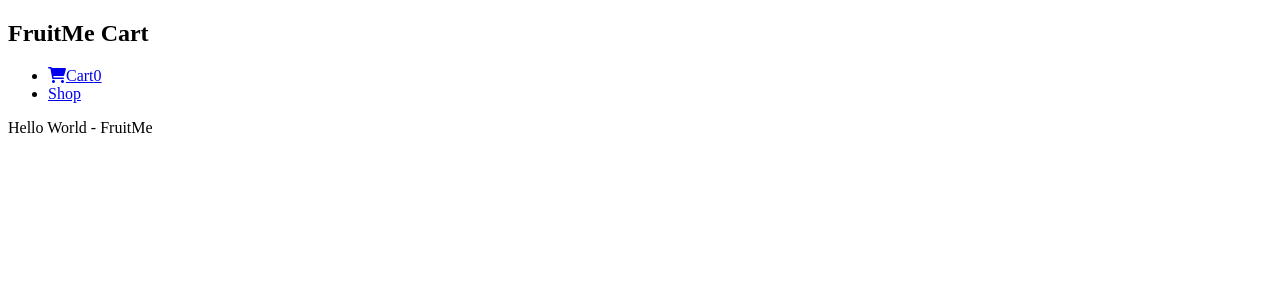
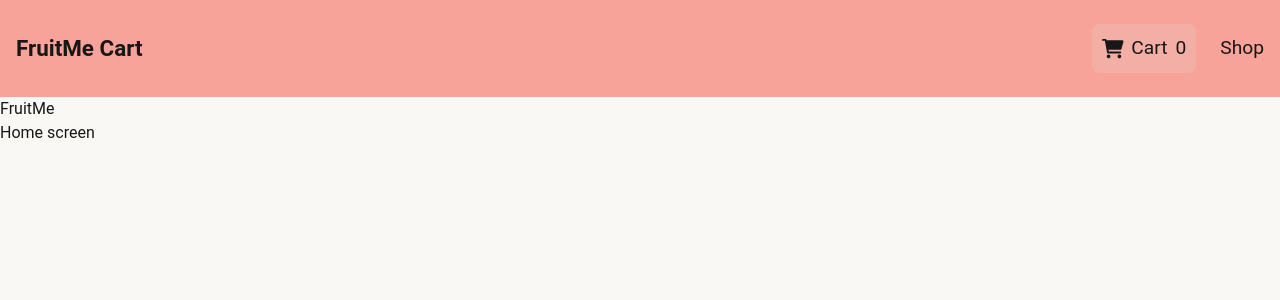
Before and after one commit to halmai-mcrae/frulu-store, a React (Create React App) app in the folder frontend/: page / in a window 1280 px wide. Shown: the top 300 px of the page. Built offline with nearby package versions, Linux system fonts and the light colour scheme.

Commit message:
Add Navbar CSS and render components on App.jsx correctly

```diff
--- a/frontend/src/App.js
+++ b/frontend/src/App.jsx
@@ -6,17 +6,18 @@ import ProductScreen from './screens/ProductScreen'
 import CartScreen from './screens/CartScreen'
 //Components
 import Navbar from './components/Navbar'
+
 function App() {
   return (
     <>
       <Router>
         <Navbar />
-        Hello World - FruitMe
+        FruitMe
         <main>
           <Routes>
-            <Route exact path="/" component={HomeScreen} />
-            <Route path="/product/:id" component={ProductScreen} />
-            <Route path="/cart" component={CartScreen} />
+            <Route path="/" element={ <HomeScreen />} />
+            <Route path="/product/:id" element={ <ProductScreen /> } />
+            <Route path="/cart" element={ <CartScreen />} />
           </Routes>
         </main>
       </Router>
@@ -27,9 +28,9 @@ function App() {
 export default App
 
 //ToDo:
-//Navbar
+//Navbar - done
 //SideDrawer
 //Backdrop
 //HomeScreen
 //ProductScreen
-//CartScreen
+//CartScreen - in progress
--- a/frontend/src/components/Navbar.css
+++ b/frontend/src/components/Navbar.css
@@ -0,0 +1,88 @@
+.navbar {
+  width: 100%;
+  background-color: #f7a399;
+  display: flex;
+  justify-content: space-between;
+  align-items: center;
+  padding: 1.5rem 1rem;
+  z-index: 50;
+}
+
+.navbar__logo h2 {
+  color: #171717;
+  font-size: 1.4rem;
+  cursor: pointer;
+}
+
+.navbar__links {
+  display: flex;
+  align-items: center;
+  list-style: none;
+}
+
+.navbar__links li {
+  padding-left: 1.5rem;
+}
+
+.navbar__links li a {
+  color: #171717;
+  display: flex;
+  font-size: 1.2rem;
+  text-decoration: none;
+  cursor: pointer;
+  align-items: center;
+}
+
+.navbar__links li a span {
+  display: flex;
+  align-items: center;
+  margin-left: 8px;
+}
+
+.cartlink {
+  background-color: #F3AEA6;
+  padding: 10px;
+  border-radius: 8px;
+}
+
+.cartlink:hover {
+  background-color: #f7a399;
+  border-radius: 1px;
+  color: rgb(249, 248, 245);
+}
+
+.cartlogo__badge {
+  border-radius: 50%;
+  margin-left: 8px;
+  display: flex;
+  justify-content: center;
+  text-align: center;
+}
+
+.hamburgermenu {
+  width: 30px;
+  height: 30px;
+  display: none;
+  flex-direction: column;
+  justify-content: space-between;
+  align-items: center;
+}
+
+.hamburgermenu div {
+  width: 100%;
+  height: 2px;
+  background-color: #171717;
+}
+
+.hamburgermenu:hover div {
+  background-color: rgb(249, 248, 245);
+}
+
+@media (max-width: 960px) {
+  .navbar__links{
+    display: none;
+  }
+  .hamburgermenu {
+    display: flex;
+  }
+}
--- a/frontend/src/components/Navbar.jsx
+++ b/frontend/src/components/Navbar.jsx
@@ -11,11 +11,13 @@ const Navbar = () => {
       {/* links */}
       <ul className="navbar__links">
         <li>
-          <Link to="/cart">
+          <Link to="/cart" className='cartlink'>
             {/* icon */}
             <i className="fas fa-shopping-cart"></i>
+            <span>
             Cart
             <span className="cartlogo__badge">0</span>
+            </span>
           </Link>
         </li>
         <li>
@@ -23,10 +25,11 @@ const Navbar = () => {
         </li>
       </ul>
       {/* hamburger menu */}
-      <div className="hamburgermenu"></div>
+      <div className="hamburgermenu">
       <div></div>
       <div></div>
       <div></div>
+      </div>
     </nav>
   )
 }
--- a/frontend/src/index.css
+++ b/frontend/src/index.css
@@ -1,5 +1,20 @@
-/* body {
+ * {
+  padding: 0;
   margin: 0;
+  box-sizing: border-box;
   -webkit-font-smoothing: antialiased;
   -moz-osx-font-smoothing: grayscale;
-} */
+}
+
+body {
+  font-family: 'Roboto', sans-serif;
+  font-size: 16px;
+  line-height: 1.5;
+  color: #171717;
+  background-color: rgb(249, 248, 245);
+}
+
+img {
+  width: 100;
+  object-fit: contain;
+}
--- a/frontend/src/screens/CartScreen.jsx
+++ b/frontend/src/screens/CartScreen.jsx
@@ -1,7 +1,10 @@
 import './CartScreen.css'
 
 const CartScreen = () => {
-  return <div className="cart-screen">Cart screen</div>
-}
+  return (
+  <div className="cart-screen">
+    Cart Screen
+  </div>
+)}
 
 export default CartScreen
--- a/frontend/src/screens/HomeScreen.jsx
+++ b/frontend/src/screens/HomeScreen.jsx
@@ -1,7 +1,8 @@
 import './HomeScreen.css'
 
 const HomeScreen = () => {
-  return <div className="homescreen">Home screen</div>
-}
+  return (
+  <div className="homescreen">Home screen</div>
+)}
 
 export default HomeScreen
--- a/frontend/src/screens/ProductScreen.jsx
+++ b/frontend/src/screens/ProductScreen.jsx
@@ -1,7 +1,8 @@
 import './ProductScreen.css'
 
 const ProductScreen = () => {
-  return <div className="productscreen">Product screen</div>
-}
+  return (
+  <div className="productscreen">Product screen</div>
+)}
 
 export default ProductScreen
```
